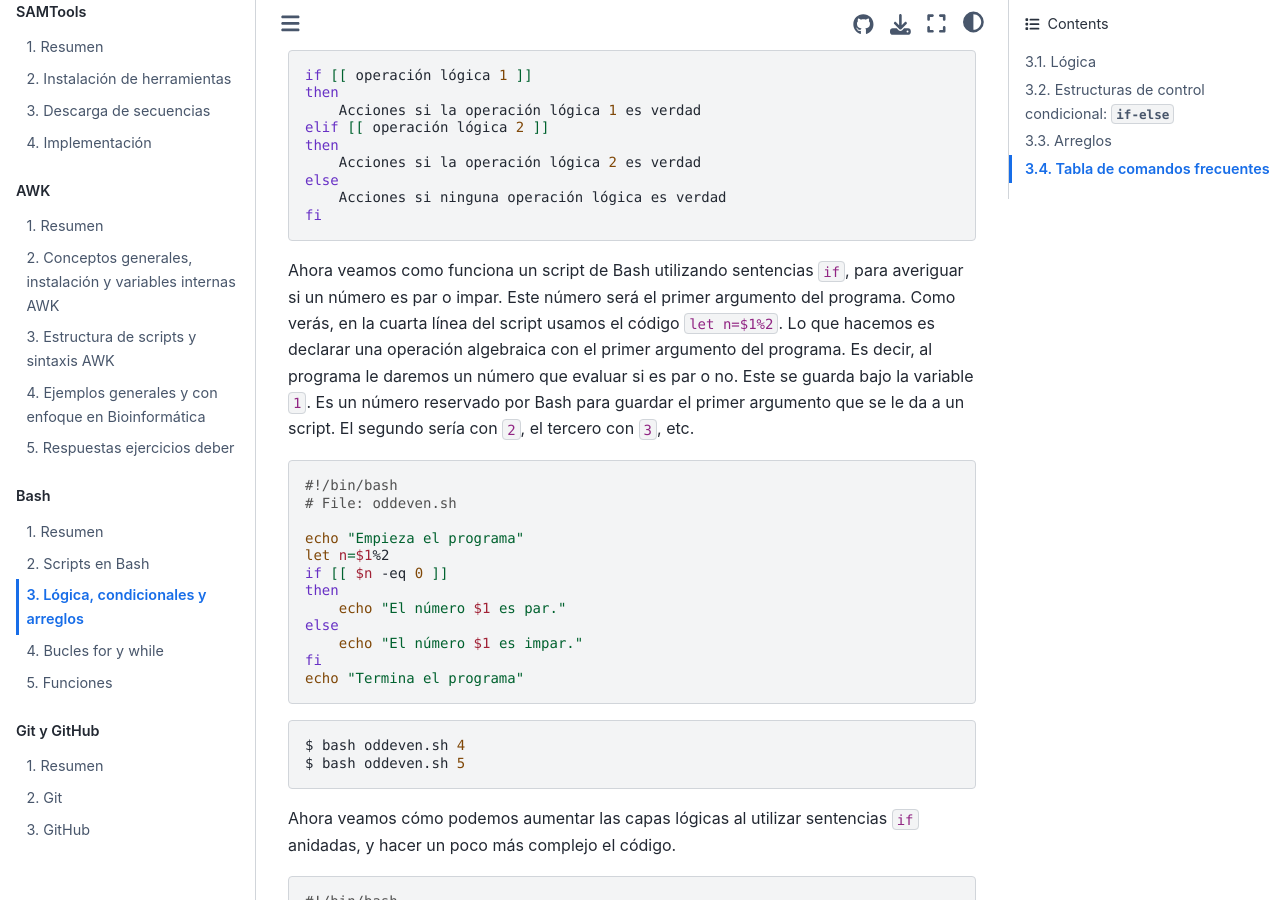
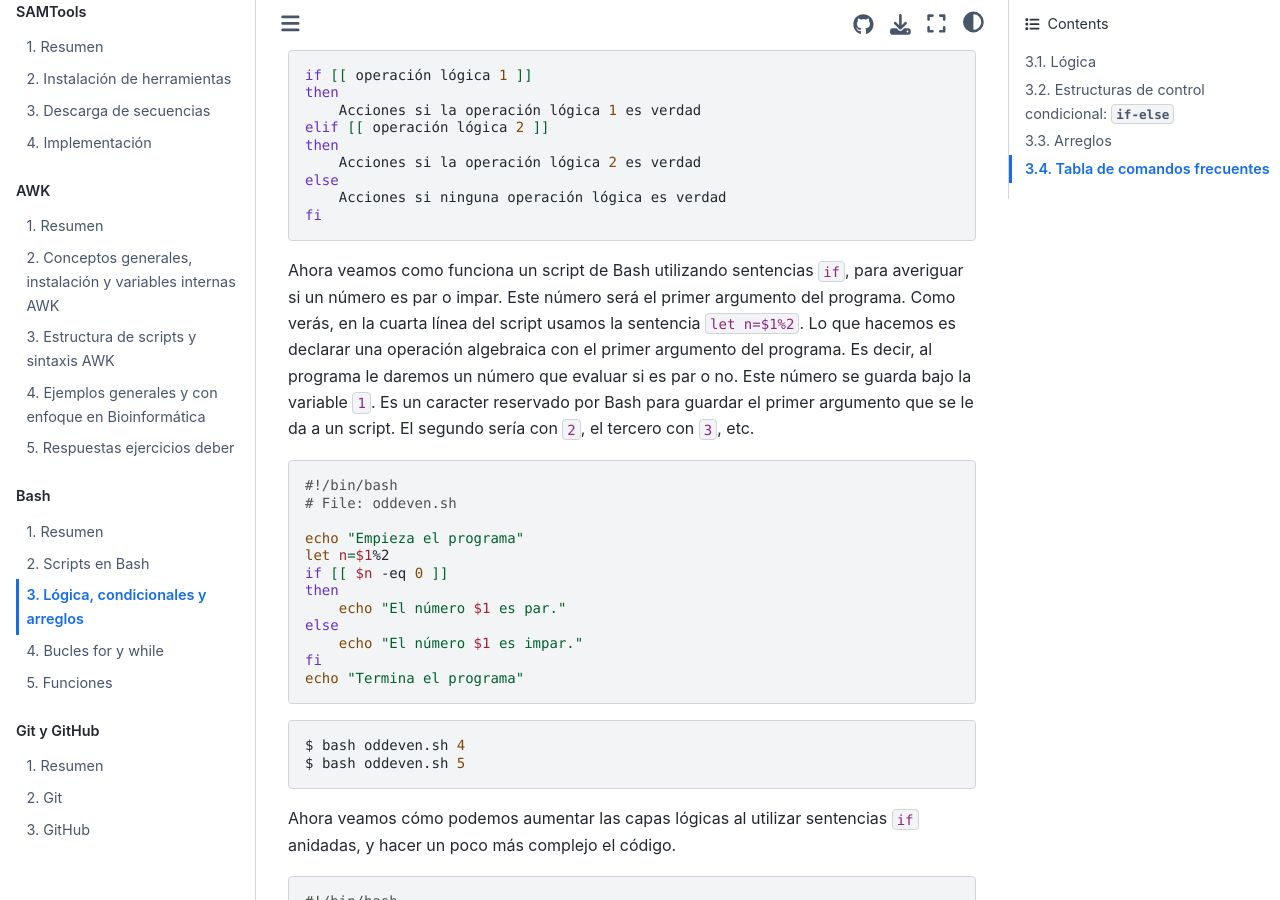
Before and after one commit to RSG-Ecuador/unix.bioinfo.rsgecuador, a Jupyter Book: the page built from content/Curso_avanzado/02_Bash/2_bash.md, in a window 1280 px wide and 900 px high, scrolled down 3137 px. Built offline with Jupyter Book 1.0.4 settings and Sphinx 7.4.7 and the Sphinx Book theme 1.1.4, drawn with Linux system fonts in a browser that asks for light colours.

Commit message:
“actualización”

````diff
--- a/content/Curso_avanzado/02_Bash/2_bash.md
+++ b/content/Curso_avanzado/02_Bash/2_bash.md
@@ -89,7 +89,7 @@ else
     Acciones si ninguna operación lógica es verdad
 fi
 ```
-Ahora veamos como funciona un script de Bash utilizando sentencias `if`, para averiguar si un número es par o impar. Este número será el primer argumento del programa. Como verás, en la cuarta línea del script usamos el código `let n=$1%2`. Lo que hacemos es declarar una operación algebraica con el primer argumento del programa. Es decir, al programa le daremos un número que evaluar si es par o no. Este se guarda bajo la variable `1`. Es un número reservado por Bash para guardar el primer argumento que se le da a un script. El segundo sería con `2`, el tercero con `3`, etc.
+Ahora veamos como funciona un script de Bash utilizando sentencias `if`, para averiguar si un número es par o impar. Este número será el primer argumento del programa. Como verás, en la cuarta línea del script usamos la sentencia `let n=$1%2`. Lo que hacemos es declarar una operación algebraica con el primer argumento del programa. Es decir, al programa le daremos un número que evaluar si es par o no. Este número se guarda bajo la variable `1`. Es un caracter reservado por Bash para guardar el primer argumento que se le da a un script. El segundo sería con `2`, el tercero con `3`, etc.
 ```bash
 #!/bin/bash
 # File: oddeven.sh
````
